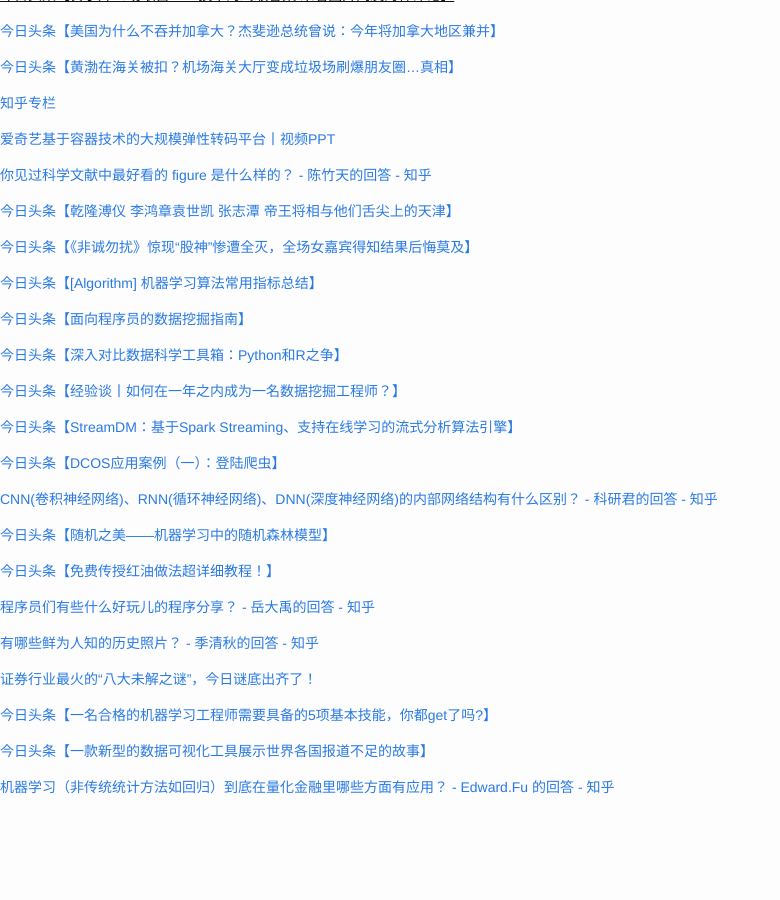
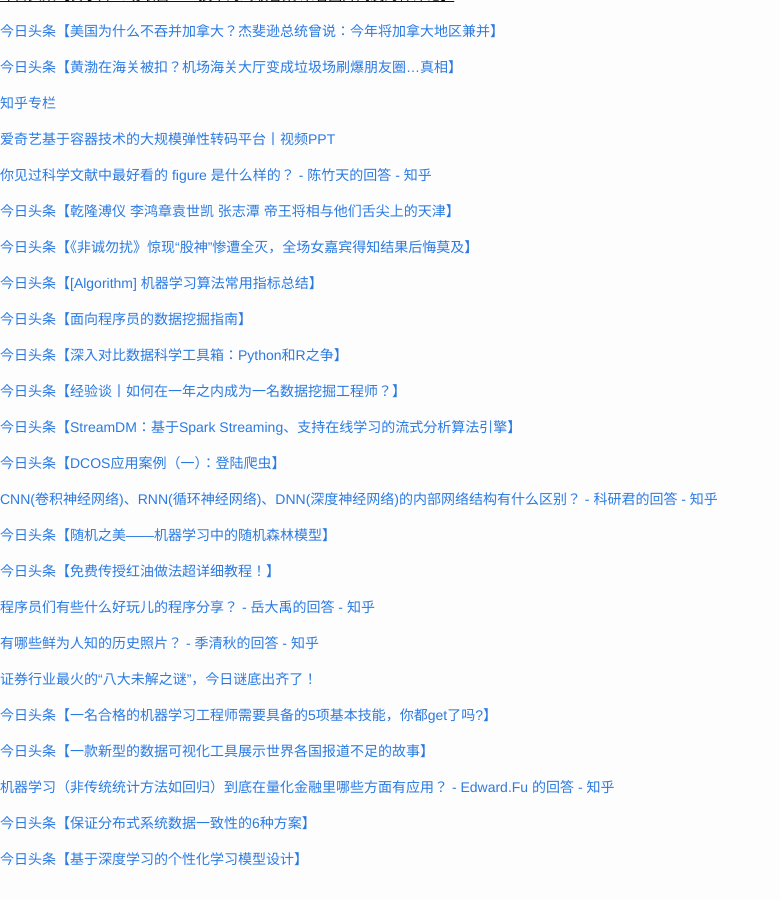
Before and after one commit to cnwarden/cnwarden.github.io, a Jekyll site: the page built from fav/index.md, in a window 1280 px wide and 900 px high, scrolled down 9498 px. Shown: the whole window, without its empty margins (0-780 px from the left). Built offline with Jekyll 4.4.1, drawn with Linux system fonts in a browser that asks for light colours; emoji names are drawn with the system emoji font; before the commit the page ends 10326 px from its top, so only the background shows below that.

Commit message:
auto commit

```diff
--- a/fav/index.md
+++ b/fav/index.md
@@ -570,3 +570,7 @@ title:  fav
 [今日头条【一款新型的数据可视化工具展示世界各国报道不足的故事】](http://toutiao.com/group/6275063991723639041/?iid=4098001378&app=news_article&tt_from=android_share&utm_source=email&utm_medium=toutiao_android&utm_campaign=client_share)
 
 [机器学习（非传统统计方法如回归）到底在量化金融里哪些方面有应用？ - Edward.Fu 的回答 - 知乎](http://www.zhihu.com/question/27420308/answer/95843549)
+
+[今日头条【保证分布式系统数据一致性的6种方案】](http://toutiao.com/group/6275053905785176322/?iid=4098001378&app=news_article&tt_from=android_share&utm_source=email&utm_medium=toutiao_android&utm_campaign=client_share)
+
+[今日头条【基于深度学习的个性化学习模型设计】](http://toutiao.com/group/6275149476010017026/?iid=4098001378&app=news_article&tt_from=android_share&utm_source=email&utm_medium=toutiao_android&utm_campaign=client_share)
```
